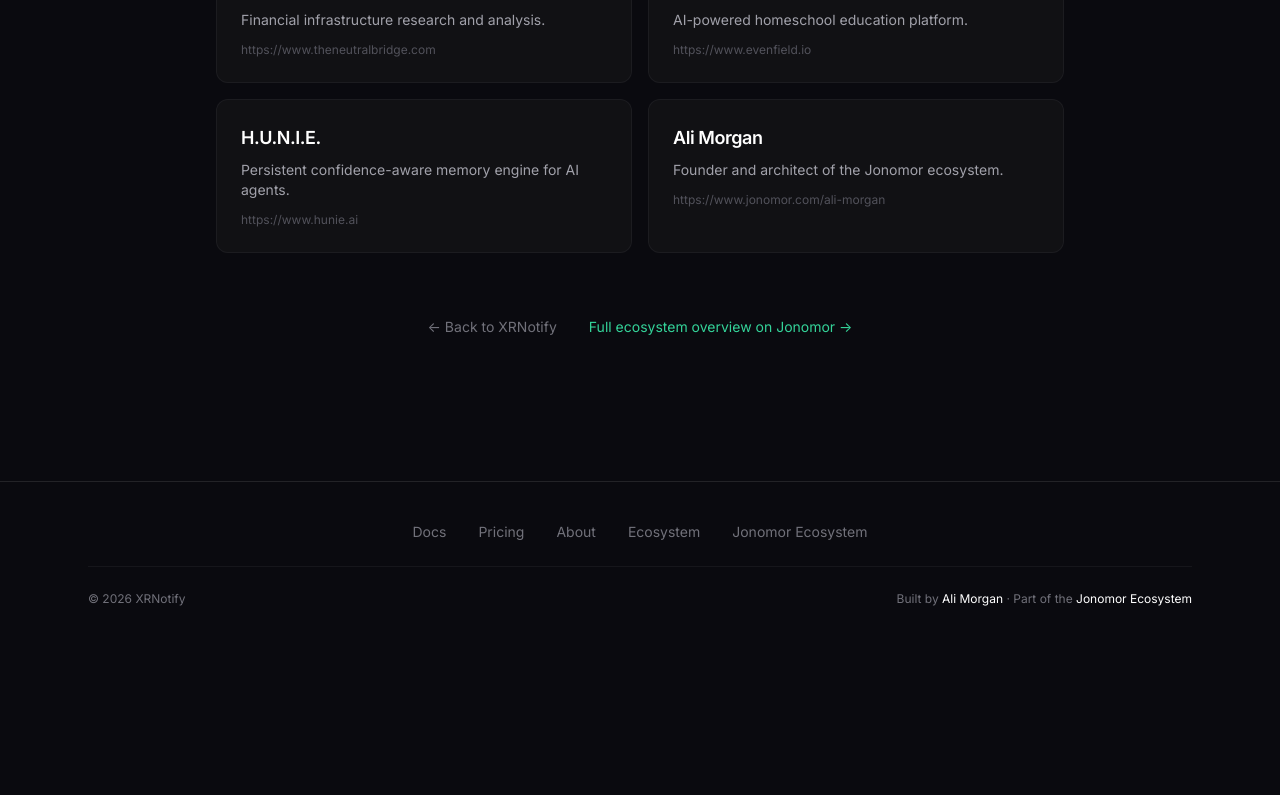
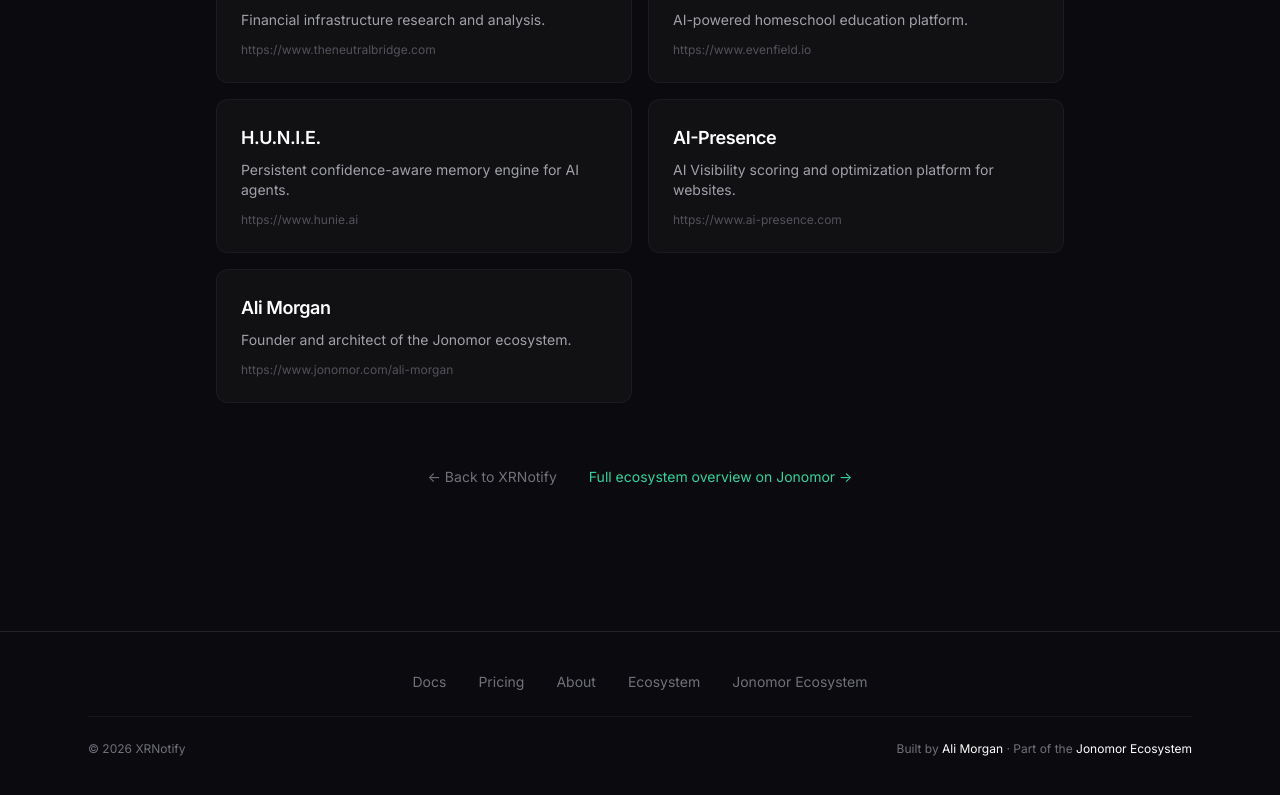
Before and after one commit to Jonomor/XRNotify, a Next.js app in the folder apps/platform/: page /ecosystem in a window 1280 px wide. Shown: the part 822-1617 px from the top of the page. Before the commit the page ends 1469 px from the top, so only its background shows below. Built offline with nearby package versions, Linux system fonts and the light colour scheme; no server answers.

Commit message:
fix: add AI-Presence to all ecosystem property mentions

```diff
--- a/apps/platform/src/app/ecosystem/page.tsx
+++ b/apps/platform/src/app/ecosystem/page.tsx
@@ -63,6 +63,13 @@
     description:
       'Persistent confidence-aware memory engine for AI agents.',
     url: 'https://www.hunie.ai',
+    isCurrent: false,
+  },
+  {
+    name: 'AI-Presence',
+    description:
+      'AI Visibility scoring and optimization platform for websites.',
+    url: 'https://www.ai-presence.com',
     isCurrent: false,
   },
   {
--- a/apps/platform/src/lib/schema.ts
+++ b/apps/platform/src/lib/schema.ts
@@ -143,7 +143,7 @@
   {
     question: 'Who built XRNotify?',
     answer:
-      'XRNotify was built by Ali Morgan, founder of Jonomor, a systems architecture studio focused on AI Visibility and real-time infrastructure intelligence. XRNotify is the XRPL instrumentation layer of the Jonomor ecosystem, which also includes Guard-Clause, MyPropOps, The Neutral Bridge, Evenfield, and H.U.N.I.E.',
+      'XRNotify was built by Ali Morgan, founder of Jonomor, a systems architecture studio focused on AI Visibility and real-time infrastructure intelligence. XRNotify is the XRPL instrumentation layer of the Jonomor ecosystem, which also includes Guard-Clause, MyPropOps, The Neutral Bridge, Evenfield, H.U.N.I.E., and AI-Presence.',
   },
   {
     question: 'Is XRNotify part of a larger ecosystem?',
```
